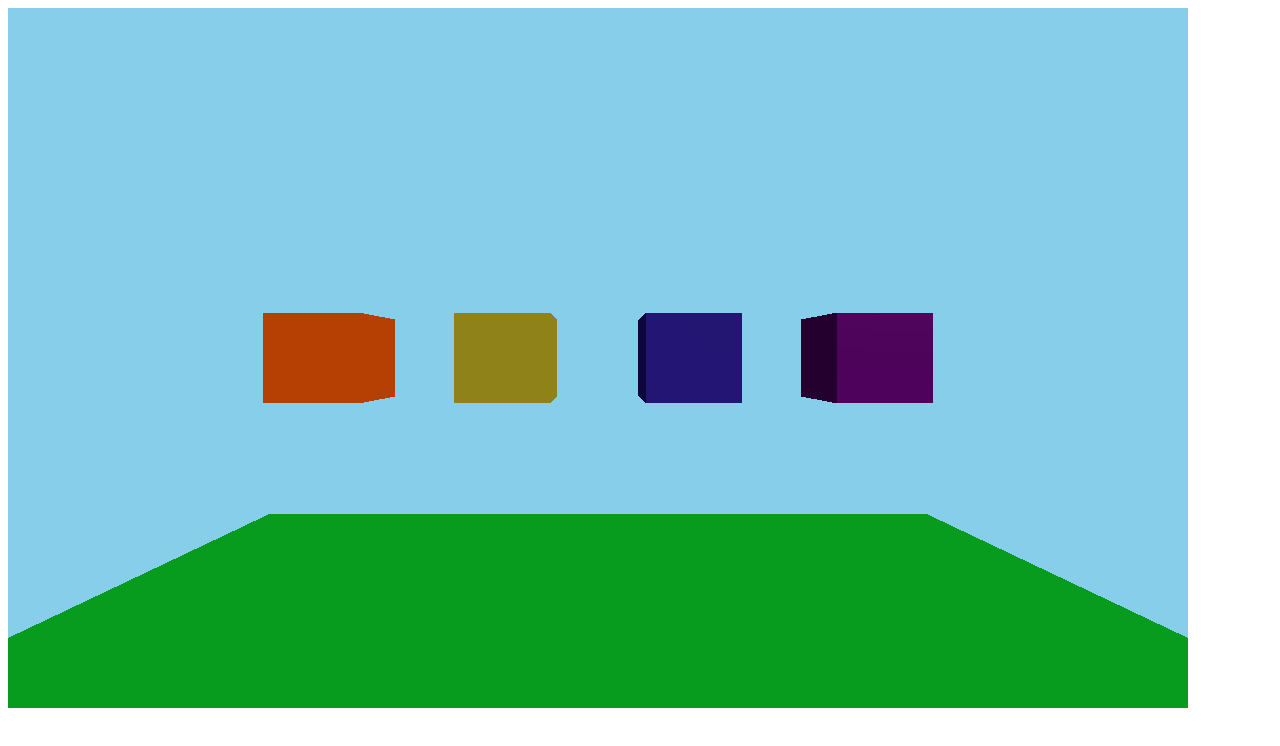
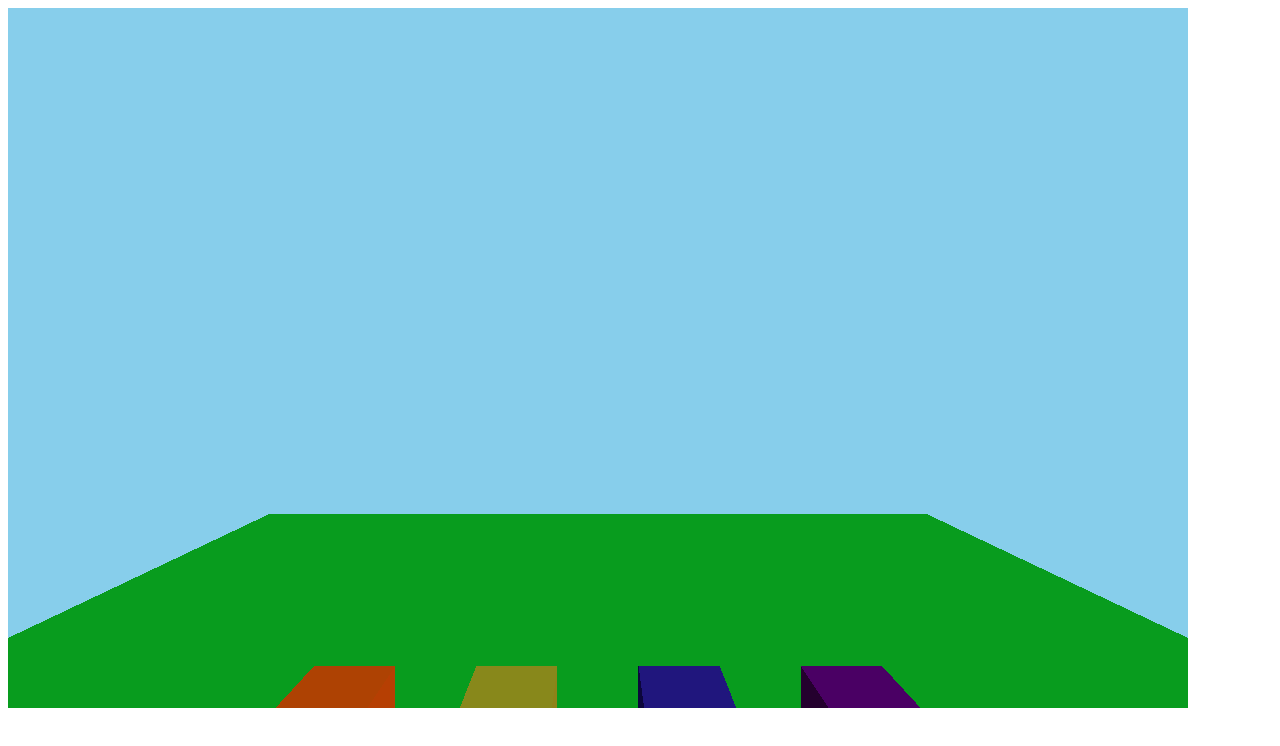
Before and after one commit to youmengh/show-data-visualization, a plain HTML site: page index.html in a window 1280 px wide. Drawn offline with nearby package versions, Linux system fonts and the light colour scheme.

Commit message:
brought bars to ground + change title

```diff
--- a/index.html
+++ b/index.html
@@ -3,7 +3,7 @@
 
 <head>
     <meta charset="UTF-8">
-    <title>Hello THREE!</title>
+    <title>Popularity of TV Shows</title>
     <script src="https://d3js.org/d3.v7.min.js"></script>
 </head>
 
--- a/main.js
+++ b/main.js
@@ -59,7 +59,7 @@ function init() {
     // Add objects to scene
     for (var i = 0; i < 4; i++) {
         mesh = new THREE.Mesh(geometries[i], materials[i]);
-        mesh.position.set((200 * i) - 300, 0, 0);
+        mesh.position.set((200 * i) - 300, -450, 0);
         scene.add(mesh);
         meshes.push(mesh);
     }
```
